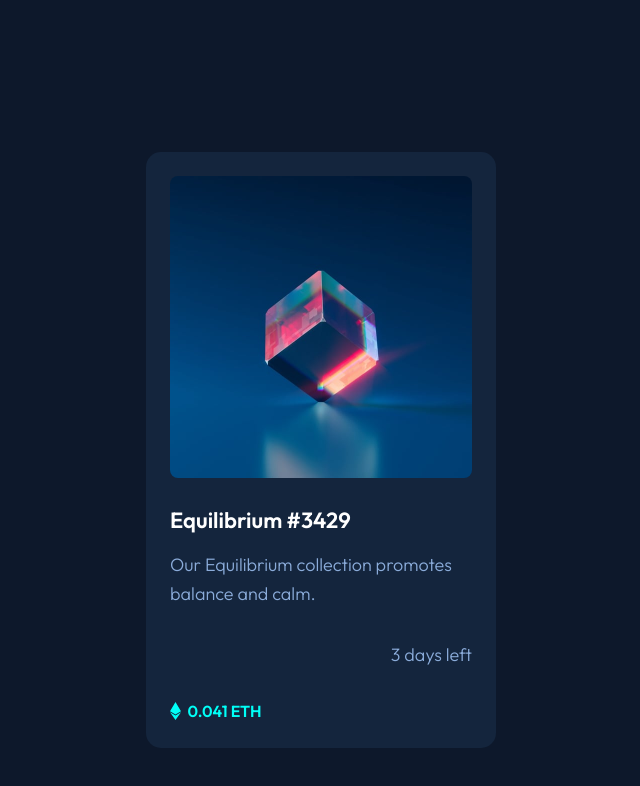
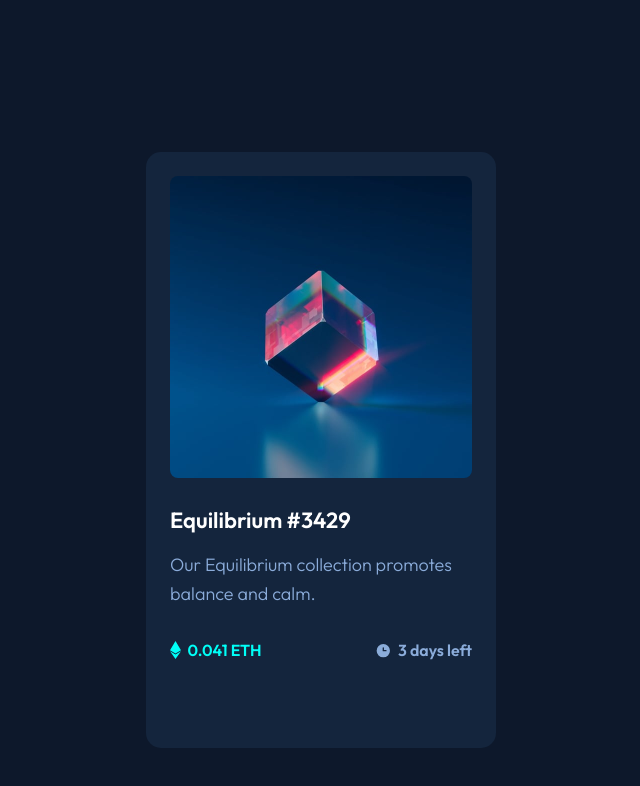
Before and after one commit to liamwoody25/nft-card-component, a plain HTML site: page index.html in a window 1280 px wide. Shown: the whole page, without its empty margins (319-959 px from the left). Drawn offline with Linux system fonts and the light colour scheme.

Commit message:
moving things around and updating

```diff
--- a/index.html
+++ b/index.html
@@ -11,19 +11,22 @@
     <title>nft-card-component</title>
 </head>
 <body>
-    <div class="overflow-wrapper"></div>
     <article class="card">
         <div class="card-content">
             <img class="card-img" src="./public/images/image-equilibrium.jpg" alt="">
-        <div class="text-body">
+        <div class="text">
             <h2> Equilibrium #3429</h2>
             <p>Our Equilibrium collection promotes balance and calm.</p>
-            <p class="text">3 days left</p>
         </div>
-
-        <div class="money">
-            <img class="icon img" src="./public/icons/icon-ethereum.svg" alt="">
-            <p>0.041 ETH</p>
+        <div class="data-body">
+            <div class="money">
+                <img class="icon img" src="./public/icons/icon-ethereum.svg" alt="">
+                <p>0.041 ETH</p>
+            </div>
+            <div class="info">
+                <img class="clock img" src="./public/icons/icon-clock.svg" alt="">
+                <p>3 days left</p>
+            </div>
         </div>
 
         </div>
--- a/public/css/style.css
+++ b/public/css/style.css
@@ -48,7 +48,7 @@ body{
     flex-wrap: wrap;
 }
 
-.text-body h2{
+.text h2{
     margin: 0px 24px;
     width: 302px;
     color: var(---txt-color);
@@ -58,7 +58,7 @@ body{
     line-height: normal;
 }
 
-.text-body p{
+.text p{
     margin:16px ;
     width: 302px;
     margin-left: 24px;
@@ -69,25 +69,41 @@ body{
     line-height: 29px;
 }
 
-.text{
-
+.data-body {
+    margin: 0px 24px;
+    justify-content: space-between;
     display: flex;
-    justify-content: end;
-
+    align-items: center;
 }
 
+.info p{
+    justify-content: space-around;
+    color: #8BACDA;
+    font-size: 16px;
+    font-style: normal;
+    font-weight: 600;
+    line-height: normal;
+}
+
+.info {
+    display: flex;
+    align-items: center;
+}
+
+
 .money{
-    margin: 0px 24px;
    display: flex;
    align-items:center;
-
-
-
 }
 
 .money p{
 
+    font-size: 16px;
+    font-style: normal;
+    font-weight: 600;
+    line-height: normal;
 }
+
 
 .icon-img{
     margin: 0px 24px  ;
```
